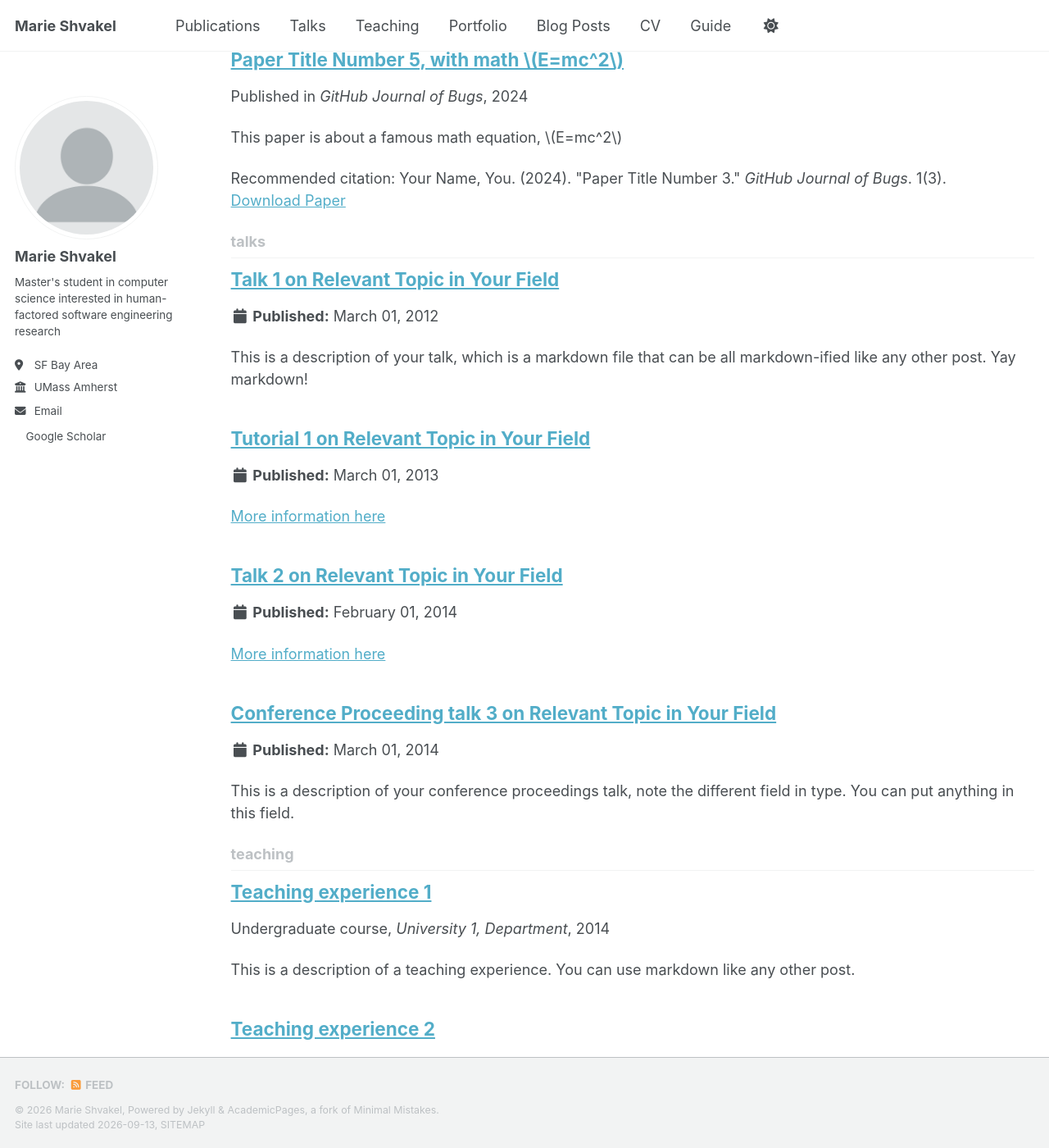
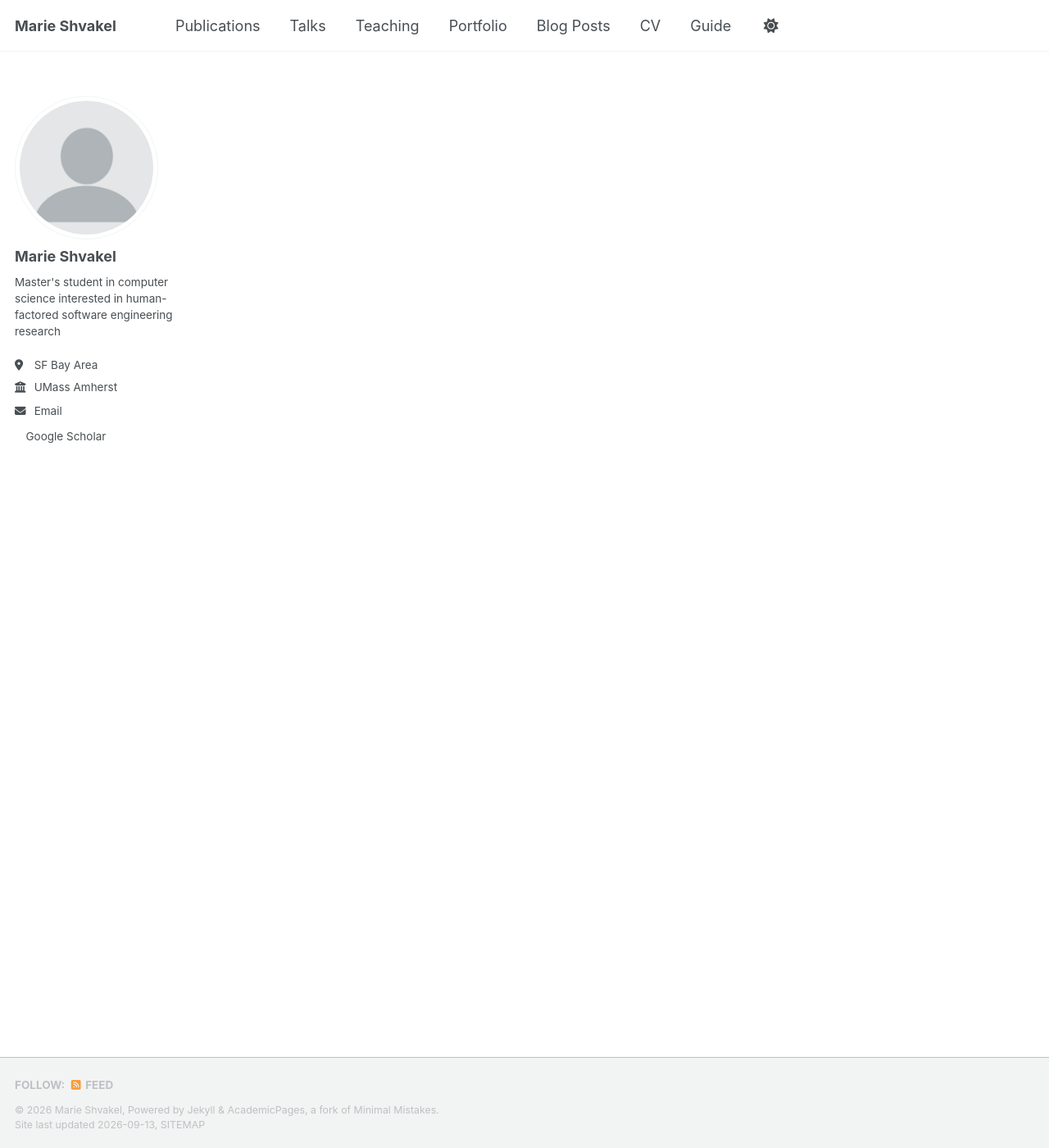
Before and after one commit to MShvakel/MShvakel.github.io, a Jekyll site: the page built from _pages/collection-archive.html, in a window 1280 px wide and 1400 px high, scrolled down 2074 px. Shown: the whole window at 82% size. Built offline with Jekyll 4.4.1, drawn with Linux system fonts in a browser that asks for light colours; a style sheet for code colours, icons or effects is not loaded; part of the change alters nothing that is shown; some of the changed text lies outside the part shown.

Commit message:
Editing pages for website in config

```diff
--- a/_config.yml
+++ b/_config.yml
@@ -222,16 +222,16 @@ kramdown:
 # These settings control the types of collections used by the template
 collections:
   teaching:
-    output: true
+    output: false
     permalink: /:collection/:path/
   publications:
     output: true
     permalink: /:collection/:path/
   portfolio:
-    output: true
+    output: false
     permalink: /:collection/:path/
   talks:
-    output: true
+    output: false
     permalink: /:collection/:path/
 
 
@@ -256,14 +256,14 @@ defaults:
       layout: single
       author_profile: true
   # _teaching
-  - scope:
-      path: ""
-      type: teaching
-    values:
-      layout: single
-      author_profile: true
-      share: true
-      comments: true
+#  - scope:
+#     path: ""
+#      type: teaching
+#    values:
+#      layout: single
+#      author_profile: true
+#      share: true
+#      comments: true
   # _publications
   - scope:
       path: ""
@@ -274,22 +274,22 @@ defaults:
       share: true
       comments: true
   # _portfolio
-  - scope:
-      path: ""
-      type: portfolio
-    values:
-      layout: single
-      author_profile: true
-      share: true
-      comment: true
+#  - scope:
+#      path: ""
+#      type: portfolio
+#    values:
+#      layout: single
+#      author_profile: true
+#      share: true
+#      comment: true
   # _talks
-  - scope:
-      path: ""
-      type: talks
-    values:
-      layout: talk
-      author_profile: true
-      share: true
+#  - scope:
+#      path: ""
+#      type: talks
+#    values:
+#      layout: talk
+#      author_profile: true
+#      share: true
 
 
 # Sass/SCSS
```
